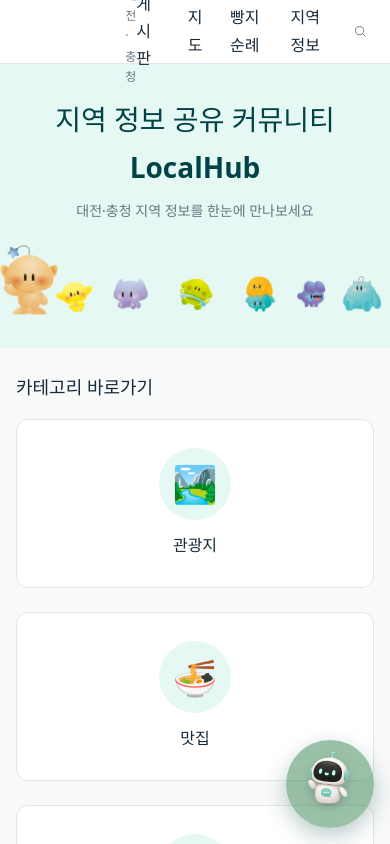
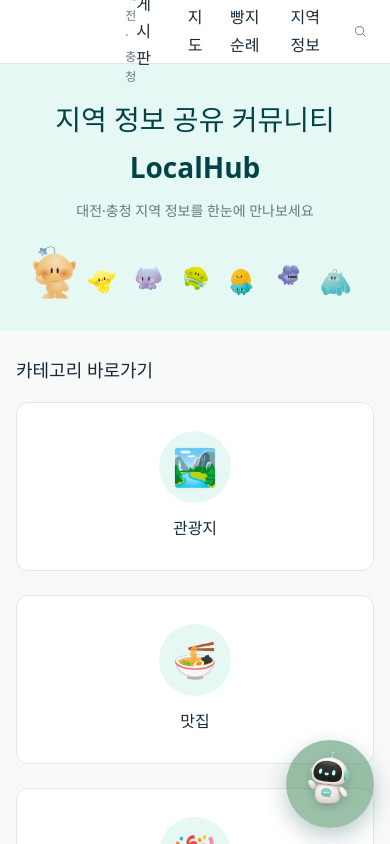
Before and after one commit to Ssaf-ganeung/SSAF, a Vue app in the folder frontend/: page / in a window 390 px wide. Shown: the top 844 px of the page. Built offline with nearby package versions, Linux system fonts and the light colour scheme; no server answers; a web font is replaced by a local one.

Commit message:
fix(home): 모바일 마스코트 깨짐 수정 및 위아래 이동으로 대체 [FRONTEND]

```diff
--- a/frontend/src/components/common/HeroMascots.vue
+++ b/frontend/src/components/common/HeroMascots.vue
@@ -8,23 +8,27 @@
 import ganadi from '../../assets/Daejeon_mascots/ganadi.png'
 import nev from '../../assets/Daejeon_mascots/nev.png'
 
-// ease: 목표 지점까지 매 프레임 좁히는 비율 = 따라오는 속도.
+// ease: 목표 지점까지 매 프레임 좁히는 비율 = 커서를 따라오는 속도(데스크톱 전용).
 // 꿈돌이가 가장 커서 제일 먼저 출발하고, 뒤로 갈수록 느려져 뒤따라 모여든다.
+// bob: 모바일에서 제자리 위아래로 흔들리는 주기/시작점. 서로 어긋나야 따로 논다.
 const mascots = [
-  { src: ggumdori, name: '꿈돌이', ease: 0.101 },
-  { src: first, name: '첫째', ease: 0.05 },
-  { src: second, name: '둘째', ease: 0.04 },
-  { src: third, name: '셋째', ease: 0.031 },
-  { src: maknaeng, name: '막냉이', ease: 0.023 },
-  { src: ganadi, name: '가나디', ease: 0.017 },
-  { src: nev, name: '네브', ease: 0.013 },
+  { src: ggumdori, name: '꿈돌이', ease: 0.101, bobDuration: '2.4s', bobDelay: '0s' },
+  { src: first, name: '첫째', ease: 0.05, bobDuration: '2.8s', bobDelay: '-0.3s' },
+  { src: second, name: '둘째', ease: 0.04, bobDuration: '3.2s', bobDelay: '-0.6s' },
+  { src: third, name: '셋째', ease: 0.031, bobDuration: '2.6s', bobDelay: '-0.9s' },
+  { src: maknaeng, name: '막냉이', ease: 0.023, bobDuration: '3s', bobDelay: '-1.2s' },
+  { src: ganadi, name: '가나디', ease: 0.017, bobDuration: '2.7s', bobDelay: '-1.5s' },
+  { src: nev, name: '네브', ease: 0.013, bobDuration: '3.4s', bobDelay: '-1.8s' },
 ]
 
 // 커서 쪽으로 얼마나 모여드는지. 1이면 커서 자리까지 그대로 간다.
 const FOLLOW = 1
 
-// 서로 겹쳐도 되는 한도. 중심 사이 거리를 (두 폭의 평균 × 0.8) 이상으로 유지 → 최대 20% 겹침.
+// 서로 겹쳐도 되는 한도. 중심 사이 거리를 (두 폭의 평균 × 0.9) 이상으로 유지.
 const OVERLAP = 0.9
+
+// 이 폭 아래로는 커서가 없다고 보고 CSS 애니메이션에 맡긴다. CSS의 미디어쿼리와 같은 값.
+const MOBILE_QUERY = '(max-width: 768px)'
 
 const rootRef = ref(null)
 const itemEls = []
@@ -37,6 +41,7 @@
 let cursor = { x: 0, y: 0 }
 let following = false
 let rafId = null
+let mobileMq = null
 
 function setItemRef(el, index) {
   if (el) itemEls[index] = el
@@ -46,9 +51,16 @@
   return Math.min(Math.max(value, min), max)
 }
 
+/** 커서를 따라다닐 상황인가. 모바일이거나 움직임을 원치 않으면 아니다. */
+function shouldFollow() {
+  if (mobileMq?.matches) return false
+  return !window.matchMedia('(prefers-reduced-motion: reduce)').matches
+}
+
 /** 기준 위치를 다시 잰다. transform을 잠시 걷어내야 원래 자리를 알 수 있다. */
 function measure() {
-  if (!fenceEl) return
+  // 모바일에선 인라인 transform을 건드리면 CSS 흔들림 애니메이션이 죽는다
+  if (!fenceEl || !shouldFollow()) return
   itemEls.forEach((el) => {
     if (el) el.style.transform = 'translate(0, 0)'
   })
@@ -65,7 +77,7 @@
   pos = bases.map((b) => ({ cx: b.left + b.width / 2, cy: b.top + b.height / 2 }))
 }
 
-/** 너무 가까운 둘을 서로 반대로 밀어 겹침이 20%를 넘지 않게 한다. */
+/** 너무 가까운 둘을 서로 반대로 밀어 지나치게 포개지지 않게 한다. */
 function separate() {
   for (let i = 0; i < pos.length; i++) {
     for (let j = i + 1; j < pos.length; j++) {
@@ -120,7 +132,7 @@
       pos[i].cy += (targetCy - pos[i].cy) * mascot.ease
     })
 
-    // 2) 한 점으로 모이면 다 포개지므로, 20%까지만 겹치게 서로 밀어낸다
+    // 2) 한 점으로 모이면 다 포개지므로 서로 밀어낸다
     separate()
 
     // 3) 울타리 안으로 가둔 뒤 그린다
@@ -140,22 +152,46 @@
   rafId = requestAnimationFrame(tick)
 }
 
+function startFollowing() {
+  if (rafId) return
+  measure()
+  // 커서가 페이지 어디에 있든 반응하도록 window에 건다(움직임은 울타리 안으로 제한)
+  window.addEventListener('mousemove', onMouseMove)
+  rafId = requestAnimationFrame(tick)
+}
+
+function stopFollowing() {
+  window.removeEventListener('mousemove', onMouseMove)
+  if (rafId) {
+    cancelAnimationFrame(rafId)
+    rafId = null
+  }
+  following = false
+  // 인라인 transform을 걷어내야 CSS 흔들림 애니메이션이 살아난다
+  itemEls.forEach((el) => {
+    if (el) el.style.transform = ''
+  })
+}
+
+/** 화면 크기가 바뀌면 커서 추적과 CSS 흔들림 사이를 오간다. */
+function applyMode() {
+  if (shouldFollow()) startFollowing()
+  else stopFollowing()
+}
+
 onMounted(() => {
   // 울타리는 부모(.hero). 없으면 자기 자신으로 물러선다.
   fenceEl = rootRef.value?.parentElement ?? rootRef.value
-  measure()
-  // 움직임을 원치 않는 사용자에게는 따라다니지 않는다
-  if (window.matchMedia('(prefers-reduced-motion: reduce)').matches) return
-  // 커서가 페이지 어디에 있든 반응하도록 window에 건다(움직임은 울타리 안으로 제한)
-  window.addEventListener('mousemove', onMouseMove)
+  mobileMq = window.matchMedia(MOBILE_QUERY)
+  mobileMq.addEventListener('change', applyMode)
   window.addEventListener('resize', measure)
-  rafId = requestAnimationFrame(tick)
+  applyMode()
 })
 
 onUnmounted(() => {
-  window.removeEventListener('mousemove', onMouseMove)
+  mobileMq?.removeEventListener('change', applyMode)
   window.removeEventListener('resize', measure)
-  if (rafId) cancelAnimationFrame(rafId)
+  stopFollowing()
 })
 </script>
 
@@ -168,7 +204,11 @@
       :src="mascot.src"
       :alt="mascot.name"
       class="hero-mascots__item"
-      :style="{ zIndex: mascots.length - index }"
+      :style="{
+        zIndex: mascots.length - index,
+        animationDuration: mascot.bobDuration,
+        animationDelay: mascot.bobDelay,
+      }"
       @load="measure"
     />
   </div>
@@ -195,12 +235,32 @@
   -webkit-user-drag: none;
 }
 
+/* 모바일: 커서가 없으니 제자리에서 위아래로만. 폭에 맞춰 7명이 한 줄에 들어가게 줄인다. */
 @media (max-width: 768px) {
   .hero-mascots {
-    gap: 8px;
+    gap: 4px;
   }
   .hero-mascots__item {
-    width: 57px;
+    width: min(11vw, 48px);
+    animation-name: mascot-bob;
+    animation-timing-function: ease-in-out;
+    animation-iteration-count: infinite;
+  }
+}
+
+@keyframes mascot-bob {
+  0%,
+  100% {
+    transform: translateY(0);
+  }
+  50% {
+    transform: translateY(-8px);
+  }
+}
+
+@media (prefers-reduced-motion: reduce) {
+  .hero-mascots__item {
+    animation: none;
   }
 }
 </style>
```
